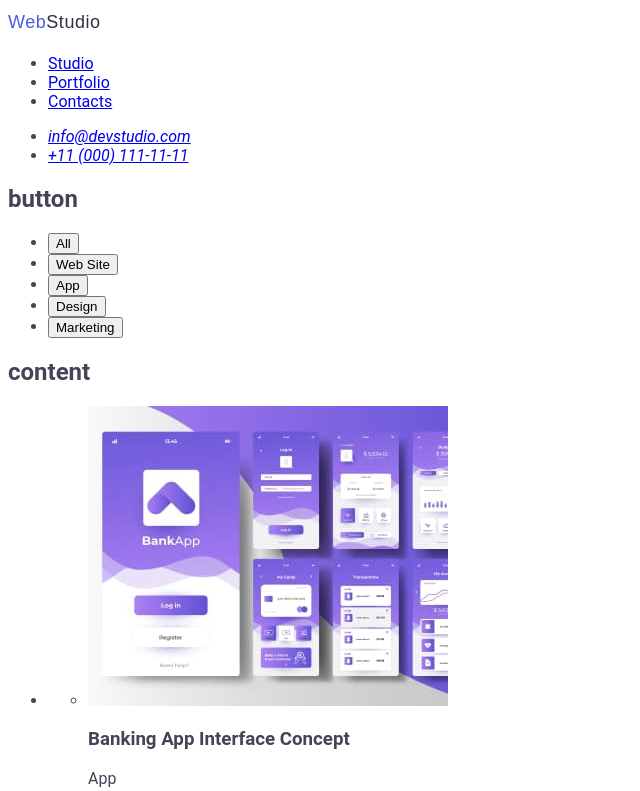
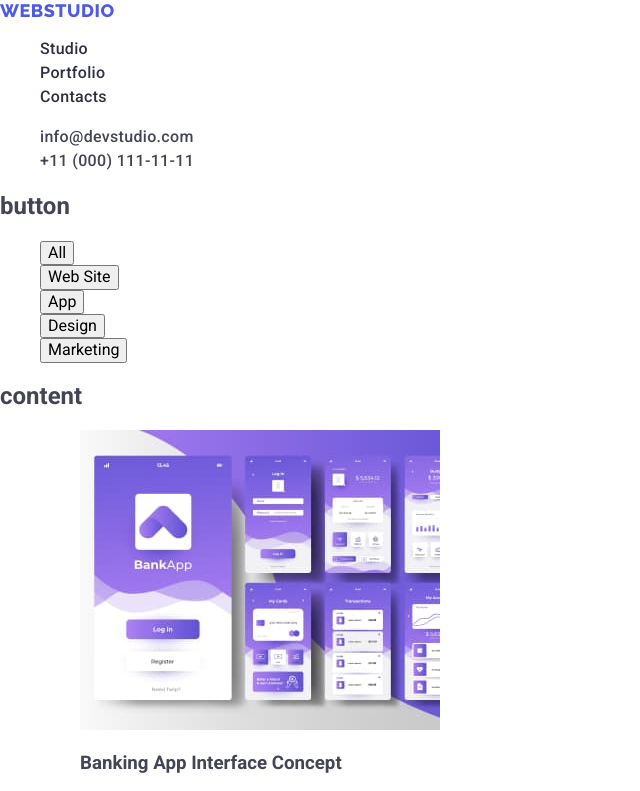
Before and after one commit to Volodymyr-Mohyla/goit-markup-hw-02, a plain HTML site: page portfolio.html in a window 1280 px wide. Shown: the top 791 px of the page, without its empty margins (0-640 px from the left). Drawn offline with nearby package versions, Linux system fonts and the light colour scheme.

Commit message:
header done

```diff
--- a/css/style.css
+++ b/css/style.css
@@ -3,16 +3,55 @@ body {
     background-color: #FFFFFF;
     color: #434455;
 }
+header {
+    text-align: left;
+}
+
 .logo {
     font-family: "Raleway", sans-serif;
     font-size: 18px;
-    color: #2E2F42;
+    color: #4D5AE5;
     text-decoration: none;
-    line-height: 1.666;
+    line-height: 1.17;
     letter-spacing: 0.03em;
-    text-align: left;
-
+    text-transform: uppercase;
+    font-weight: 700;
 }
 .logo .logo-span {
-    color: #4D5AE5;
+    color: #2E2F42;
 }
+ul li{
+    list-style-type: none;
+}
+.main-menu-link {
+    text-decoration: none;
+    color: #2E2F42;
+    line-height: 1.5;
+    letter-spacing: 0.02em;
+    font-weight: 500;
+    font-size: 16px;
+}
+.main-menu-link:hover, .main-menu-link:focus {
+    color: #404BBF;
+}
+.address {
+    font-style: normal
+}
+.address-a {
+    text-decoration: none;
+    color: #434455;
+    line-height: 1.5;
+    letter-spacing: 0.02em;
+    font-weight: 500;
+    font-size: 16px;
+}
+.address-a:hover, .address-a:focus{
+    color: #404BBF;
+}
+h1{
+    font-family: "Roboto", sans-serif;
+    font-size: 56px;
+    letter-spacing: 0.02em;
+    line-height: 1.071;
+    font-weight: bold;
+}
--- a/portfolio.html
+++ b/portfolio.html
@@ -5,6 +5,13 @@
     <meta charset="UTF-8">
     <meta name="viewport" content="width=device-width, initial-scale=1.0">
     <title>Document</title>
+    <link rel="preconnect" href="https://fonts.googleapis.com">
+    <link rel="preconnect" href="https://fonts.gstatic.com" crossorigin>
+    <link href="https://fonts.googleapis.com/css2?family=Raleway:wght@800&family=Roboto:wght@400;500;700&display=swap"
+        rel="stylesheet">
+    <!-- Спочатку нормалізатор -->
+    <link rel="stylesheet" href="https://cdn.jsdelivr.net/npm/modern-normalize@2.0.0/modern-normalize.min.css">
+    <!-- Потім ваші стилі -->
     <link rel="stylesheet" href="./css/style.css" />
 </head>
 
@@ -13,20 +20,20 @@
     <header>
         <!-- menu -->
         <nav>
-            <a href="/" class="logo">
-                <span class="logo-span">Web</span>Studio
+            <a href="./index.html" class="logo">
+                Web<span class="logo-span"></span>Studio</span>
             </a>
             <ul>
-                <li><a href="/Studio.html">Studio</a></li>
-                <li><a href="/portfolio.html">Portfolio</a></li>
-                <li><a href="/Contacts.html">Contacts</a></li>
+                <li><a class="main-menu-link" href="./index.html">Studio</a></li>
+                <li><a class="main-menu-link" href="">Portfolio</a></li>
+                <li><a class="main-menu-link" href="">Contacts</a></li>
             </ul>
         </nav>
         <!-- Contacts -->
-        <address>
+        <address class="address">
             <ul>
-                <li><a href="mailto:info@devstudio.com">info@devstudio.com</a></li>
-                <li><a href="tel:+110001111111">+11 (000) 111-11-11</a></li>
+                <li><a class="address-a" href="mailto:info@devstudio.com">info@devstudio.com</a></li>
+                <li><a class="address-a" href="tel:+110001111111">+11 (000) 111-11-11</a></li>
             </ul>
         </address>
     </header>
```
